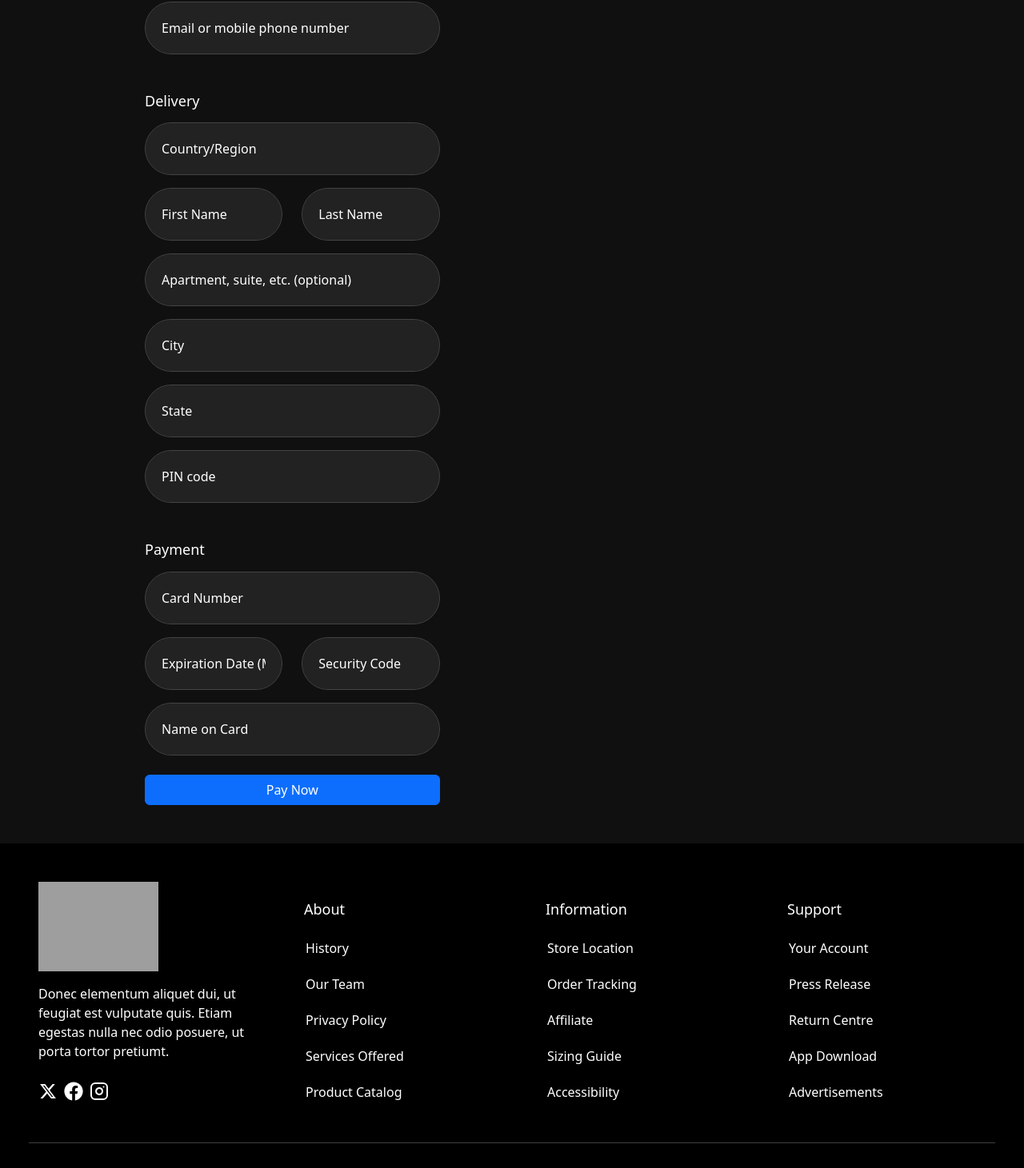
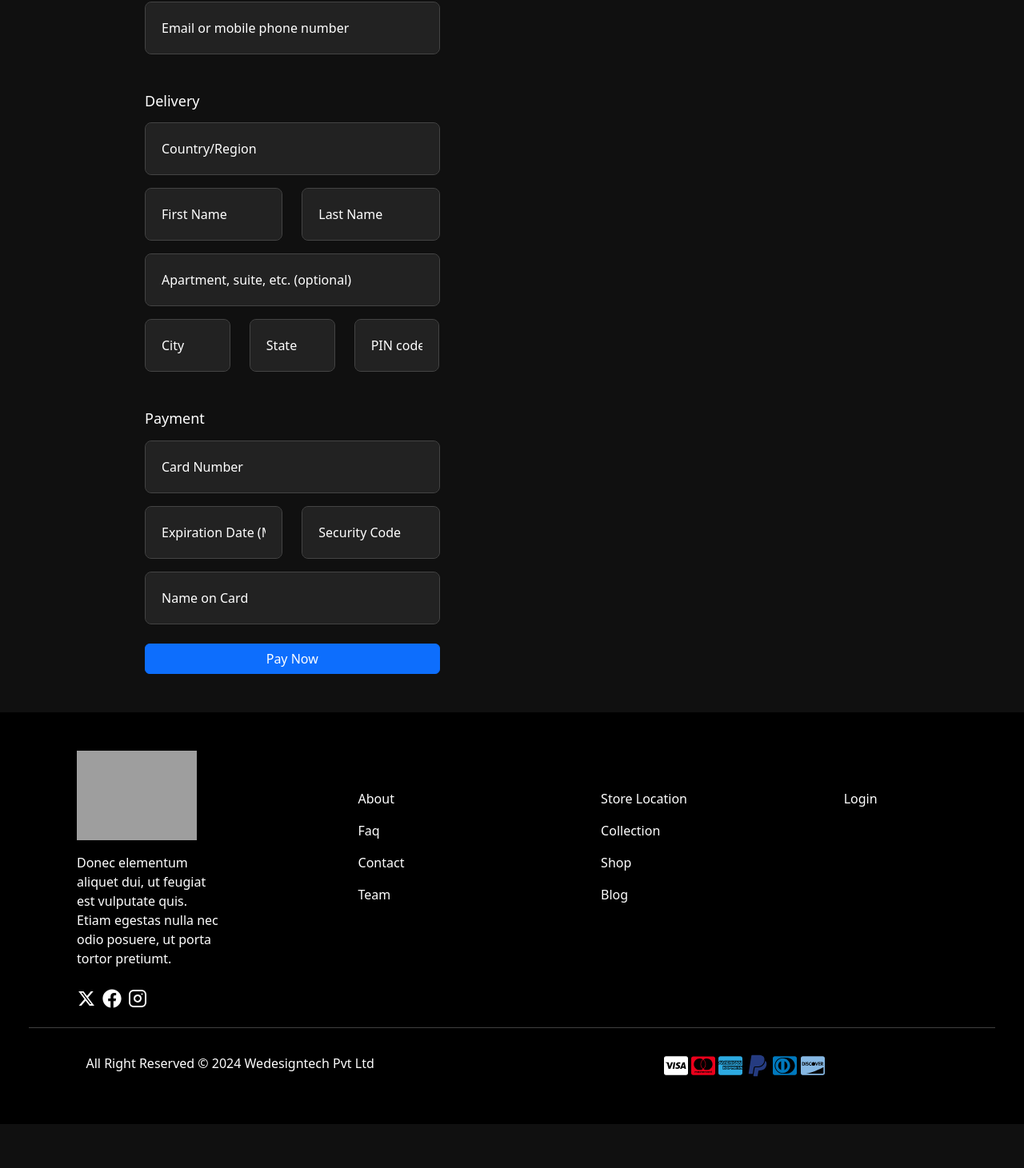
Before and after one commit to FaridAliyew/E-Commerce-Website---Teapoy, a React (Create React App) app in the folder my-app/: page /checkout in a window 1280 px wide. Shown: the part 218-1679 px from the top of the page at 80% size. After the commit the page ends 1624 px from the top, so only its background shows below. Built offline with nearby package versions, Linux system fonts and the light colour scheme; grey boxes are pictures that could not be loaded; a web font is replaced by a local one.

Commit message:
add Link (footer) & checkOut update

```diff
--- a/my-app/package.json
+++ b/my-app/package.json
@@ -3,13 +3,16 @@
   "version": "0.1.0",
   "private": true,
   "dependencies": {
+    "@emotion/react": "^11.13.3",
+    "@emotion/styled": "^11.13.0",
+    "@mui/material": "^6.1.4",
     "@testing-library/jest-dom": "^5.17.0",
     "@testing-library/react": "^13.4.0",
     "@testing-library/user-event": "^13.5.0",
     "axios": "^1.7.7",
     "bootstrap": "^5.3.3",
     "dotenv": "^16.4.5",
-    "framer-motion": "^11.11.8",
+    "framer-motion": "^11.11.9",
     "i18next": "^23.15.2",
     "i18next-browser-languagedetector": "^8.0.0",
     "i18next-http-backend": "^2.6.2",
--- a/my-app/public/locales/en/translation.json
+++ b/my-app/public/locales/en/translation.json
@@ -152,6 +152,12 @@
       "submitButton": "SUBMIT QUERY"
     },
 
+    "wishlist": "Wishlist",
+    "addToCartSuccess": "Successfully added to the cart!",
+    "remove": "REMOVE",
+    "emptyWishlist": "Your wishlist is empty!",
+    "totalItems": "Total Items",
+
     "title": "Your Shopping Cart",
     "empty": "Your Cart Is Empty",
     "continueShopping": "Continue shopping",
--- a/my-app/public/locales/ru/translation.json
+++ b/my-app/public/locales/ru/translation.json
@@ -156,6 +156,12 @@
     "submitButton": "ОТПРАВИТЬ ЗАПРОС"
   },
 
+  "wishlist": "Список желаемого",
+  "addToCartSuccess": "Успешно добавлено в корзину!",
+  "remove": "УДАЛИТЬ",
+  "emptyWishlist": "Ваш список желаемого пуст!",
+  "totalItems": "Всего товаров",
+
   "title": "Ваша Корзина",
   "empty": "Ваша корзина пуста",
   "continueShopping": "Продолжить покупки",
--- a/my-app/src/components/Footer.jsx
+++ b/my-app/src/components/Footer.jsx
@@ -3,6 +3,7 @@ import { Container, Row, Col } from 'react-bootstrap';
 import { RiTwitterXFill } from 'react-icons/ri';
 import { FaFacebook } from 'react-icons/fa';
 import { FiInstagram } from 'react-icons/fi';
+import { Link, useLocation, useNavigate } from 'react-router-dom';
 
 import { FaCcVisa, FaCcMastercard, FaCcAmex, FaPaypal, FaCcDinersClub, FaCcDiscover } from 'react-icons/fa';
 
@@ -12,9 +13,9 @@ import '../style/footer.css'
 function Footer() {
     return (
 
-        <Container fluid className='footer mt-5 bg-black p-5'>
-            <Row className='footer-row'>
-                <Col sm={12} xl={3} className='text-sm-center text-xl-start'>
+        <Container fluid className='footer mt-5 bg-black p-5 '>
+            <Row className='footer-row d-flex justify-content-between'>
+                    <Col sm={12} xl={2} className='text-sm-center text-xl-start ms-5'>
                         <img src="https://wdt-teapoy.myshopify.com/cdn/shop/files/logo.svg?v=1719825267&width=160" width={150} alt="logo" className='mb-3' />
                         <p className='text-white'>Donec elementum aliquet dui, ut feugiat est vulputate quis. Etiam egestas nulla nec odio posuere, ut porta tortor pretiumt.</p>
                         <div className='mt-4'>
@@ -24,43 +25,28 @@ function Footer() {
                         </div>
                     </Col>
 
-                <Col sm={12} md={4} xl={3} className='mt-5 mt-md-4'>
-                    <h2 className='text-white text-start mb-3'>About</h2>
-                    <ul>
-                        <li>History</li>
-                        <li>Our Team</li>
-                        <li>Privacy Policy</li>
-                        <li>Services Offered</li>
-                        <li>Product Catalog</li>
-                    </ul>
+                    <Col sm={12} md={4} xl={2} className='mt-5 mt-md-5 ms-5'>
+                        <Link to={'/about'} className='text-decoration-none text-white d-block'>About</Link>
+                        <Link to={'/faq'} className='text-decoration-none text-white d-block my-3'>Faq</Link>
+                        <Link to={'/contact'} className='text-decoration-none text-white d-block'>Contact</Link>
+                        <Link to={'/about'} className='text-decoration-none text-white d-block mt-3'>Team</Link>
                     </Col>
 
-                <Col sm={12} md={4} xl={3}>
-                    <h2 className='text-white text-start mb-3 mt-md-4'>Information</h2>
-                    <ul>
-                        <li>Store Location</li>
-                        <li>Order Tracking</li>
-                        <li>Affiliate</li>
-                        <li>Sizing Guide</li>
-                        <li>Accessibility</li>
-                    </ul>
+                    <Col sm={12} md={4} xl={2} className='mt-5 mt-md-5 '>
+                        <Link to={'/contact'} className='text-decoration-none text-white d-block'>Store Location</Link>
+                        <Link to={'/collection'} className='text-decoration-none text-white d-block my-3'>Collection</Link>
+                        <Link to={'/shop'} className='text-decoration-none text-white d-block'>Shop</Link>
+                        <Link to={'/blog'} className='text-decoration-none text-white d-block mt-3'>Blog</Link>
                     </Col>
 
-                <Col sm={12} md={4} xl={3}>
-                    <h2 className='text-white text-start mb-3 mt-md-4'>Support</h2>
-                    <ul>
-                        <li>Your Account</li>
-                        <li>Press Release</li>
-                        <li>Return Centre</li>
-                        <li>App Download</li>
-                        <li>Advertisements</li>
-                    </ul>
+                    <Col sm={12} md={4} xl={2} className='mt-5 mt-md-5'>
+                        <Link to={'/signin'} className='text-decoration-none text-white d-block'>Login</Link>
                     </Col>
                 <hr className='text-white mt-4' />
             </Row>
             <Row className='mt-3'>
-                <Col sm={12} lg={5} className='text-center'>
-                    <p className='text-white'>All Right Reserved © 2024 Wedesigntech Pvt Ltd</p>
+                <Col sm={12} lg={5} >
+                    <p className='text-white text-center'>All Right Reserved © 2024 Wedesigntech Pvt Ltd</p>
 
                 </Col>
                 <Col sm={12} lg={5} className='text-center text-lg-end'>
--- a/my-app/src/pages/CheckOut.jsx
+++ b/my-app/src/pages/CheckOut.jsx
@@ -1,8 +1,14 @@
-import React, { useEffect } from 'react';
+import React, { useEffect, useState } from 'react';
 import { Container, Row, Col, Form, Button } from 'react-bootstrap';
+import { useNavigate } from 'react-router-dom';
 import '../style/checkOut.css';
+import { motion } from 'framer-motion';
+import { FaRegCircleCheck } from "react-icons/fa6";
 
 function CheckOut({ cartItems, quantities }) {
+    const [isPaymentSuccessful, setIsPaymentSuccessful] = useState(false);
+    const navigate = useNavigate();
+
     // Local storage-dan quantities oxumaq
     useEffect(() => {
         const savedQuantities = localStorage.getItem('quantities');
@@ -30,73 +36,117 @@ function CheckOut({ cartItems, quantities }) {
         }, 0).toFixed(2);
     };
 
+    // Formu təqdim edən funksiyanı yarat
+    const handleSubmit = (e) => {
+        e.preventDefault();
+        // Burada ödəniş təsdiqi və ya server sorğusu aparıla bilər
+        setIsPaymentSuccessful(true); // Ödəniş uğurlu olduqda success vəziyyətini təyin et
+    };
+
+    // Yönləndirmə üçün useEffect istifadə et
+    useEffect(() => {
+        if (isPaymentSuccessful) {
+            const timer = setTimeout(() => {
+                navigate('/'); // Ana səhifəyə yönləndir
+            }, 4000); // 2 saniyə sonra yönləndir
+
+            return () => clearTimeout(timer); // Cleanup funksiyası
+        }
+    }, [isPaymentSuccessful, navigate]);
+
     return (
         <Container fluid className='mt-5 check-out d-flex justify-content-center'>
             <Row className=' w-75 justify-content-between'>
-                <Col lg={5} >
-                    <Form className='form-group'>
+                {isPaymentSuccessful ? (
+                    <div className="success-animation text-center " style={{ marginTop: 100, marginBottom: 150 }}>
+                        <motion.div
+                            initial={{ scale: 0, opacity: 0, rotate: 0 }}
+                            animate={{ scale: 1.2, opacity: 1, rotate: 720, color: "#00ff00" }}
+                            transition={{
+                                duration: 2,
+                                ease: [0.175, 0.85, 0.42, 0.96], // Bəzi yaylanma effekti
+                                repeatType: "reverse" // Təkrar animasiya geri dönüş edir
+                            }}
+                            style={{ color: 'green' }} // İkincil rəng təyin etmək üçün
+                        >
+                            <FaRegCircleCheck size={100} />
+                        </motion.div>
+
+
+                    </div>
+                ) : (
+                    <Col lg={5}>
+                        <Form className='form-group' onSubmit={handleSubmit}>
                             <h2 className='text-white text-start mb-3'>Contact</h2>
                             <Form.Group controlId="contact">
                                 <Form.Control
                                     type="text"
                                     placeholder="Email or mobile phone number"
+                                    className='rounded-3'
+                                    required
                                 />
                             </Form.Group>
 
                             <h2 className="mt-5 text-start text-white mb-3">Delivery</h2>
                             <Form.Group controlId="country">
-                            <Form.Control type="text" placeholder='Country/Region' />
+                                <Form.Control type="text" placeholder='Country/Region' className='rounded-3' required />
                             </Form.Group>
 
                             <Row className='mt-3'>
                                 <Col>
                                     <Form.Group controlId="firstname">
-                                    <Form.Control type="text" placeholder='First Name' />
+                                        <Form.Control type="text" placeholder='First Name' className='rounded-3' required />
                                     </Form.Group>
                                 </Col>
                                 <Col>
                                     <Form.Group controlId="lastname">
-                                    <Form.Control type="text" placeholder='Last Name' />
+                                        <Form.Control type="text" placeholder='Last Name' className='rounded-3' required />
                                     </Form.Group>
                                 </Col>
                             </Row>
 
                             <Form.Group controlId="apartment" className='mt-3'>
-                            <Form.Control type="text" placeholder='Apartment, suite, etc. (optional)' />
+                                <Form.Control type="text" placeholder='Apartment, suite, etc. (optional)' className='rounded-3' />
                             </Form.Group>
 
+                            <Row>
+                                <Col>
                                     <Form.Group controlId="city" className='mt-3'>
-                            <Form.Control type="text" placeholder='City' />
+                                        <Form.Control type="text" placeholder='City' className='rounded-3' required />
                                     </Form.Group>
-
+                                </Col>
+                                <Col>
                                     <Form.Group controlId="state" className='mt-3'>
-                            <Form.Control type="text" placeholder='State' />
+                                        <Form.Control type="text" placeholder='State' className='rounded-3' required />
                                     </Form.Group>
-
+                                </Col>
+                                <Col>
                                     <Form.Group controlId="pincode" className='mt-3'>
-                            <Form.Control type="text" placeholder='PIN code' />
+                                        <Form.Control type="text" placeholder='PIN code' className='rounded-3' required />
                                     </Form.Group>
+                                </Col>
+                            </Row>
 
                             <h2 className="mt-5 text-start text-white mb-3">Payment</h2>
                             <Form.Group controlId="cardNumber">
-                            <Form.Control type="text" placeholder='Card Number' />
+                                <Form.Control type="text" placeholder='Card Number' className='rounded-3' required />
                             </Form.Group>
 
                             <Row className='mt-3'>
                                 <Col>
                                     <Form.Group controlId="expirationDate">
-                                    <Form.Control type="text" placeholder='Expiration Date (MM / YY)' />
+                                        <Form.Control type="text" placeholder='Expiration Date (MM / YY)' className='rounded-3' required />
                                     </Form.Group>
                                 </Col>
                                 <Col>
                                     <Form.Group controlId="securityCode">
-                                    <Form.Control type="text" placeholder='Security Code' />
+                                        <Form.Control type="text" placeholder='Security Code' className='rounded-3' required />
                                     </Form.Group>
                                 </Col>
                             </Row>
 
                             <Form.Group controlId="nameOnCard" className='mt-3'>
-                            <Form.Control type="text" placeholder='Name on Card' />
+                                <Form.Control type="text" placeholder='Name on Card' className='rounded-3' required />
                             </Form.Group>
 
                             <Button className="mt-4 w-100" variant="primary" type="submit">
@@ -104,8 +154,10 @@ function CheckOut({ cartItems, quantities }) {
                             </Button>
                         </Form>
                     </Col>
+                )}
 
                 {/* Sağ tərəfdə səbətə əlavə edilmiş məhsullar */}
+                {isPaymentSuccessful ? '' : (
                     <Col lg={5} className='mt-5 mt-lg-0'>
                         {cartItems.length > 0 ? (
                             <>
@@ -133,6 +185,7 @@ function CheckOut({ cartItems, quantities }) {
                             <h5 className='text-center text-white'>Your Cart is Empty</h5>
                         )}
                     </Col>
+                )}
             </Row>
         </Container>
     );
--- a/my-app/src/style/footer.css
+++ b/my-app/src/style/footer.css
@@ -1,4 +1,3 @@
-
 
 .footer {
     p{
@@ -6,16 +5,10 @@
     }
     h2 {
         text-align: none !important;
-        margin-left: 30px;
+        /* margin-left: 30px; */
         color: white;
     }
-
-    ul {
-        list-style: none !important;
-
-        li {
-            line-height: 45px;
-            color: white;
-        }
+    a{
+        font-size: 16px;
     }
 }
```
Also changed, not shown: 1 other file (tests, documents, lock files or other folders). Lines whose indentation alone changed are shown as unchanged.
